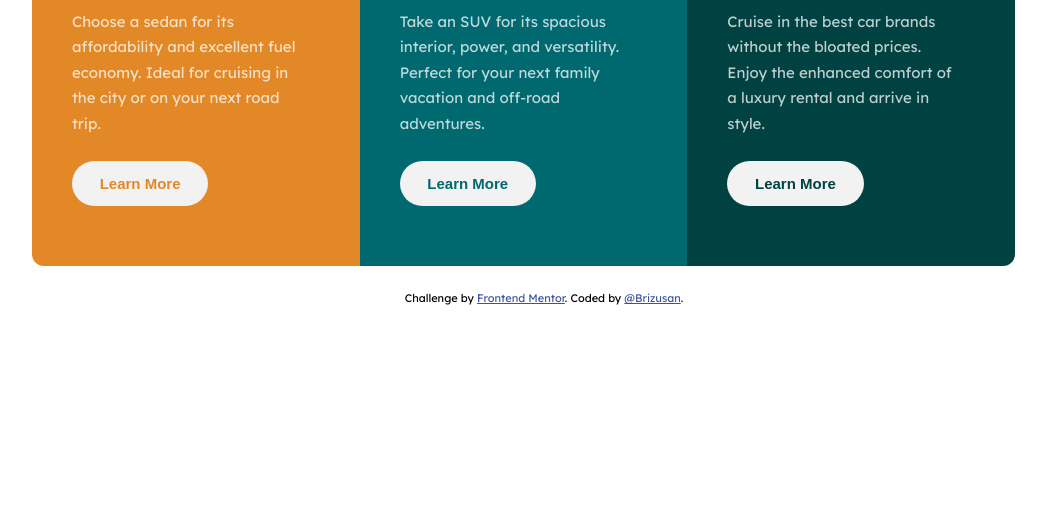
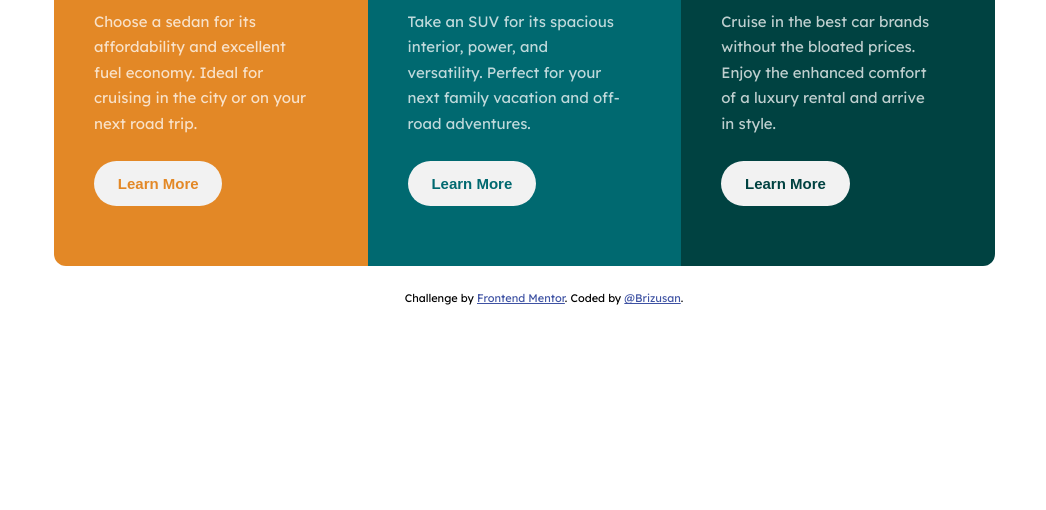
Before and after one commit to Brizusan/3-column-card, a plain HTML site: page index.html in a window 1280 px wide. Shown: the part 390-900 px from the top of the page, without its empty margins (96-1142 px from the left). Drawn offline with Linux system fonts and the light colour scheme.

Commit message:
Update index.css

```diff
--- a/css/index.css
+++ b/css/index.css
@@ -108,7 +108,7 @@ body{
   .card{
     display: flex;
     flex-wrap: wrap;
-    max-width: 102.4rem;
+    max-width: 98rem;
   }
   .column{
     width: 32%;
```
